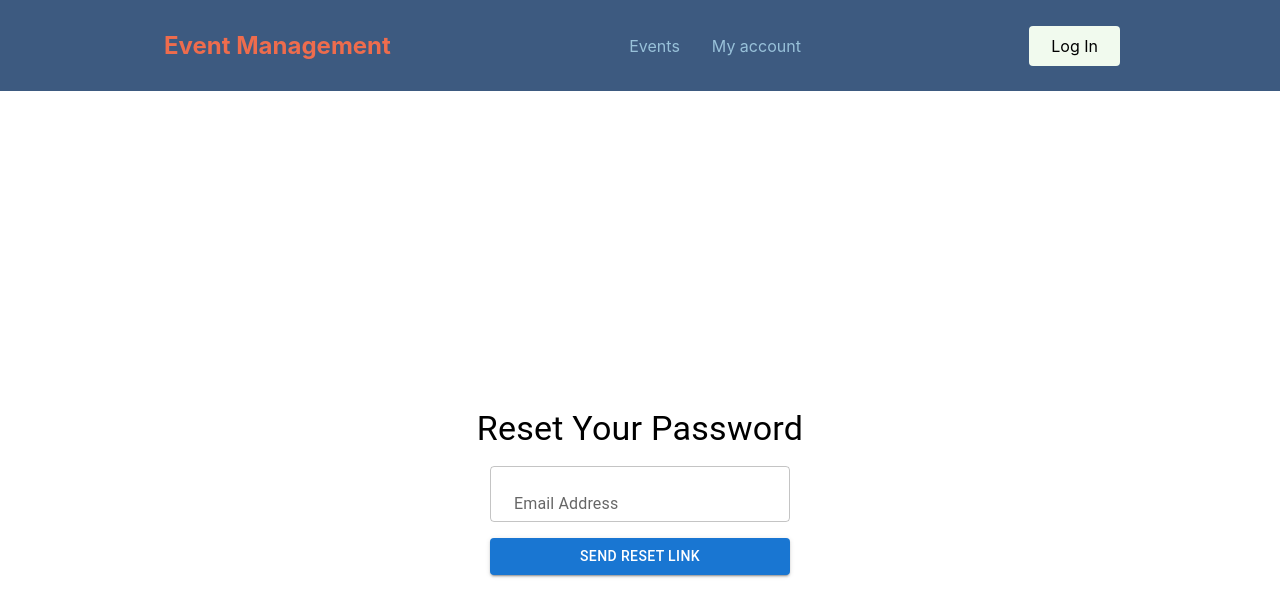
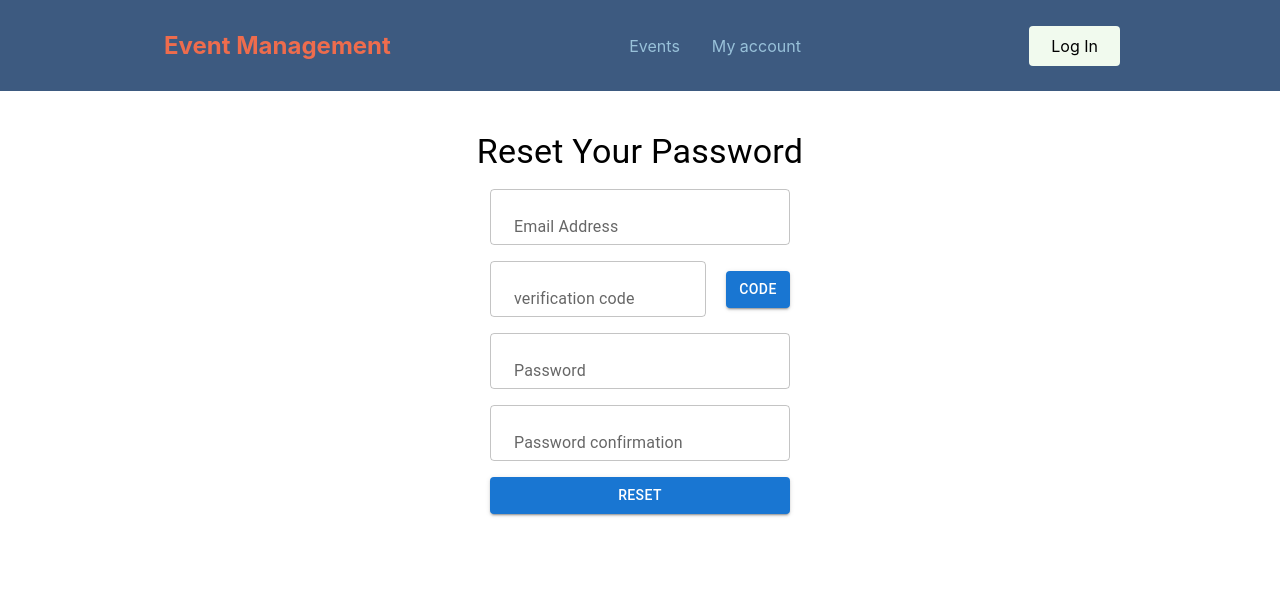
Before and after one commit to Niayaa/COMP9900, a React (Create React App) app: page /password-reset in a window 1280 px wide. Shown: the top 616 px of the page. Built offline with nearby package versions, Linux system fonts and the light colour scheme.

Commit message:
修改了password reset

```diff
--- a/src/pages/PasswordResetPage.js
+++ b/src/pages/PasswordResetPage.js
@@ -1,7 +1,86 @@
-import React from "react";
+import React, { useState, useEffect } from "react";
 import { Box, TextField, Button, Typography } from "@mui/material";
+import { Link } from "react-router-dom";
+const PasswordResetPage = () => {
+  const [password, setPassword] = useState("");
+  const [passwordError, setPasswordError] = useState("");
+  const [email, setEmail] = useState("");
+  // 用于检测email是否符合格式
+  const [emailError, setEmailError] = useState("");
+  // confirm password
+  const [pwdCon, setpwdCon] = useState("");
+  // 用于检测confirm password是否为空
+  const [pwdConError, setPwdConError] = useState("");
+  const [code, setCode] = useState("");
+  // 用于检测code是否为空
+  const [codeError, setCodeError] = useState("");
+  // 控制发送code按钮60s内不能按
+  const [buttonDisabled, setButtonDisabled] = useState(false);
+  const handleCodeChange = (event) => {
+    setCode(event.target.value);
+    if (!event.target.value.trim()) {
+      // 不符合要求则报错
+      setCodeError("Code cannot be empty");
+    } else {
+      setCodeError("");
+    }
+  };
+  // 监控发送code按钮，按下后60s无法再按
+  useEffect(() => {
+    let timer;
+    if (buttonDisabled) {
+      timer = setTimeout(() => setButtonDisabled(false), 60000);
+    }
+    return () => clearTimeout(timer);
+  }, [buttonDisabled]);
+  const getCode = () => {
+    // 只对符合格式要求的发
+    if (!validateEmail(email)) {
+      setEmailError("Please enter a valid email address");
+      return;
+    } else {
+      setEmailError("");
+    }
+  };
+  const handlePasswordChange = (event) => {
+    setPassword(event.target.value);
+    if (!event.target.value.trim()) {
+      // 不符合要求则报错
+      setPasswordError("Password cannot be empty");
+    } else {
+      setPasswordError("");
+    }
+  };
+  const validateEmail = (email) => {
+    const regexPattern = /^[^\s@]+@[^\s@]+\.[^\s@]+$/;
+    return regexPattern.test(email);
+  };
+  // email变动时检测是否符合要求
+  const handleEmailChange = (event) => {
+    setEmail(event.target.value);
+    if (!validateEmail(event.target.value)) {
+      // 不符合格式报错
+      setEmailError("Please enter a valid email address");
+    } else {
+      setEmailError("");
+    }
+  };
 
-const PasswordResetPage = () => {
+  const handlePwdConChange = (event) => {
+    setpwdCon(event.target.value);
+    if (!event.target.value.trim()) {
+      // 不符合要求则报错
+      setPwdConError("Confirm Password cannot be empty");
+    } else {
+      setPwdConError("");
+    }
+    if (password !== event.target.value) {
+      // 与password不相同报错
+      setPwdConError("Confirm Password must be the same as password");
+    } else {
+      setPwdConError("");
+    }
+  };
   return (
     <Box
       sx={{
@@ -9,7 +88,7 @@ const PasswordResetPage = () => {
         flexDirection: "column",
         alignItems: "center",
         justifyContent: "center",
-        height: "100vh",
+        mt: 5,
       }}
     >
       <Typography variant="h4" sx={{ mb: 2 }}>
@@ -17,13 +96,93 @@ const PasswordResetPage = () => {
       </Typography>
       <TextField
         label="Email Address"
+        onChange={handleEmailChange}
         variant="outlined"
-        type="email"
         sx={{ mb: 2, width: "300px" }}
       />
-      <Button variant="contained" sx={{ width: "300px" }}>
-        Send Reset Link
-      </Button>
+      {emailError && (
+        <Typography
+          sx={{
+            color: "error.main", // 使用主题中的错误颜色
+            fontSize: "0.75rem", // 相当于12px
+          }}
+        >
+          {emailError}
+        </Typography>
+      )}
+      <Box
+        sx={{
+          display: "flex",
+          alignItems: "center", // 垂直居中
+          gap: "20px", // 子元素之间的间隔设置为20px
+          width: "300px", // 总宽度设置为300px
+          mb: 2,
+        }}
+      >
+        <TextField
+          label="verification code"
+          variant="outlined"
+          onChange={handleCodeChange}
+          sx={{ flexBasis: "220px" }} // 设置基础宽度
+        />
+        <Button
+          onClick={getCode}
+          disabled={buttonDisabled}
+          variant="contained"
+          sx={{ flexBasis: "60px" }} // 设置基础宽度
+        >
+          code
+        </Button>
+      </Box>
+      {codeError && (
+        <Typography
+          sx={{
+            color: "error.main", // 使用主题中的错误颜色
+            fontSize: "0.75rem", // 相当于12px
+          }}
+        >
+          {codeError}
+        </Typography>
+      )}
+      <TextField
+        label="Password"
+        onChange={handlePasswordChange}
+        variant="outlined"
+        type="password"
+        sx={{ mb: 2, width: "300px" }}
+      />
+      {passwordError && (
+        <Typography
+          sx={{
+            color: "error.main", // 使用主题中的错误颜色
+            fontSize: "0.75rem", // 相当于12px
+          }}
+        >
+          {passwordError}
+        </Typography>
+      )}
+      <TextField
+        label="Password confirmation"
+        onChange={handlePwdConChange}
+        variant="outlined"
+        type="password"
+        sx={{ mb: 2, width: "300px" }}
+      />
+      {pwdConError && (
+        <Typography
+          sx={{
+            color: "error.main", // 使用主题中的错误颜色
+            fontSize: "0.75rem", // 相当于12px
+          }}
+        >
+          {pwdConError}
+        </Typography>
+      )}
+      <Link to="/login">
+        <Button variant="contained" sx={{ mb: 2, width: "300px" }}>
+          Reset
+        </Button>
+      </Link>
     </Box>
   );
 };
--- a/src/pages/SignUpPage.js
+++ b/src/pages/SignUpPage.js
@@ -1,11 +1,90 @@
-import React, { useState } from "react";
+import React, { useState, useEffect } from "react";
 import Button from "@mui/material/Button";
 import Box from "@mui/material/Box";
 import { Link } from "react-router-dom";
 import TextField from "@mui/material/TextField";
-
+import Typography from "@mui/material/Typography";
 const SignUpPage = () => {
   const [isOrganizer, setIsOrganizer] = useState(true);
+  const [username, setUsername] = useState("");
+  // 用于检测username是否为空
+  const [usernameError, setUsernameError] = useState("");
+  // email
+  const [email, setEmail] = useState("");
+  // 用于检测email是否符合格式
+  const [emailError, setEmailError] = useState("");
+
+  // password
+  const [password, setPassword] = useState("");
+  //phone number
+  const [phone, setphone] = useState("");
+  const [phoneError, setPhoneError] = useState("");
+  // 用于检测password是否为空
+  const [passwordError, setPasswordError] = useState("");
+  // confirm password
+  const [pwdCon, setpwdCon] = useState("");
+  // 用于检测confirm password是否为空
+  const [pwdConError, setPwdConError] = useState("");
+  // username变动时检测是否符合要求
+  const handleUsernameChange = (event) => {
+    setUsername(event.target.value);
+    if (!event.target.value.trim()) {
+      // 不符合要求则报错
+      setUsernameError("Username cannot be empty");
+    } else {
+      setUsernameError("");
+    }
+  };
+
+  // 邮件正则
+  const validateEmail = (email) => {
+    const regexPattern = /^[^\s@]+@[^\s@]+\.[^\s@]+$/;
+    return regexPattern.test(email);
+  };
+  // email变动时检测是否符合要求
+  const handleEmailChange = (event) => {
+    setEmail(event.target.value);
+    if (!validateEmail(event.target.value)) {
+      // 不符合格式报错
+      setEmailError("Please enter a valid email address");
+    } else {
+      setEmailError("");
+    }
+  };
+
+  const handlePasswordChange = (event) => {
+    setPassword(event.target.value);
+    if (!event.target.value.trim()) {
+      // 不符合要求则报错
+      setPasswordError("Password cannot be empty");
+    } else {
+      setPasswordError("");
+    }
+  };
+  const handlePhoneChange = (event) => {
+    setphone(event.target.value);
+    if (!event.target.value.trim()) {
+      setPhoneError("phone number cannot be empty");
+    } else {
+      setPhoneError("");
+    }
+  };
+  // cofirm password变动时检测是否符合要求
+  const handlePwdConChange = (event) => {
+    setpwdCon(event.target.value);
+    if (!event.target.value.trim()) {
+      // 不符合要求则报错
+      setPwdConError("Confirm Password cannot be empty");
+    } else {
+      setPwdConError("");
+    }
+    if (password !== event.target.value) {
+      // 与password不相同报错
+      setPwdConError("Confirm Password must be the same as password");
+    } else {
+      setPwdConError("");
+    }
+  };
 
   return (
     <Box sx={{ display: "flex", justifyContent: "center", mt: 4, gap: 4 }}>
@@ -62,25 +141,91 @@ const SignUpPage = () => {
               variant="outlined"
               sx={{ mb: 2 }}
             />
+            <TextField
+              label="Name"
+              onChange={handleUsernameChange}
+              variant="outlined"
+              sx={{ mb: 2 }}
+            />
+            {usernameError && (
+              <Typography
+                sx={{
+                  color: "error.main", // 使用主题中的错误颜色
+                  fontSize: "0.75rem", // 相当于12px
+                }}
+              >
+                {usernameError}
+              </Typography>
+            )}
           </>
         )}
 
-        <TextField label="Name" variant="outlined" sx={{ mb: 2 }} />
-        <TextField label="Email Address" variant="outlined" sx={{ mb: 2 }} />
+        <TextField
+          label="Email Address"
+          onChange={handleEmailChange}
+          variant="outlined"
+          sx={{ mb: 2 }}
+        />
+        {emailError && (
+          <Typography
+            sx={{
+              color: "error.main", // 使用主题中的错误颜色
+              fontSize: "0.75rem", // 相当于12px
+            }}
+          >
+            {emailError}
+          </Typography>
+        )}
         <TextField
           label="Password"
+          onChange={handlePasswordChange}
           variant="outlined"
           type="password"
           sx={{ mb: 2 }}
         />
+        {passwordError && (
+          <Typography
+            sx={{
+              color: "error.main", // 使用主题中的错误颜色
+              fontSize: "0.75rem", // 相当于12px
+            }}
+          >
+            {passwordError}
+          </Typography>
+        )}
         <TextField
           label="Password confirmation"
+          onChange={handlePwdConChange}
           variant="outlined"
           type="password"
           sx={{ mb: 2 }}
         />
-        <TextField label="Phone Number" variant="outlined" sx={{ mb: 2 }} />
-
+        {pwdConError && (
+          <Typography
+            sx={{
+              color: "error.main", // 使用主题中的错误颜色
+              fontSize: "0.75rem", // 相当于12px
+            }}
+          >
+            {pwdConError}
+          </Typography>
+        )}
+        <TextField
+          label="Phone Number"
+          onChange={handlePhoneChange}
+          variant="outlined"
+          sx={{ mb: 2 }}
+        />
+        {phoneError && (
+          <Typography
+            sx={{
+              color: "error.main", // 使用主题中的错误颜色
+              fontSize: "0.75rem", // 相当于12px
+            }}
+          >
+            {phoneError}
+          </Typography>
+        )}
         <Link to={isOrganizer ? "/Org_Acc" : "/Cus_Acc"}>
           <Button variant="contained" sx={{ mb: 2 }}>
             Sign Up
```
